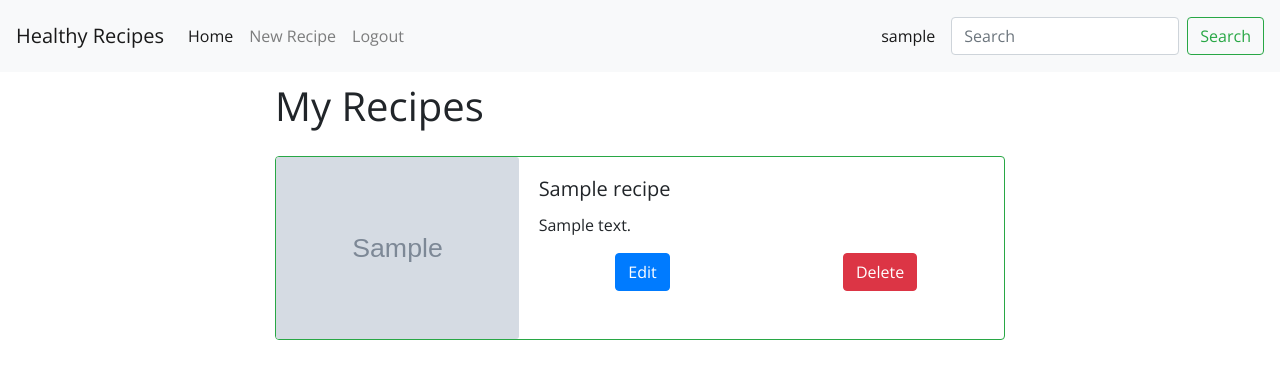
After one commit to gbronca/cookbook, a Flask app: template templates/user.html in a window 1280 px wide. The commit adds this page. Shown: the top 379 px of the page. Run offline with Flask 2, Linux system fonts and the light colour scheme; the template is opened without the code that fills it: most values are stand-ins (such as "Sample title", 1, 10 or a date in 2020); grey boxes marked "Sample" are stand-in pictures; some libraries are stand-ins or nearby versions.

Commit message:
Created user page and list all users recipes

```diff
--- a/app.py
+++ b/app.py
@@ -235,6 +235,16 @@ def load_recipes(recipe_id):
     return render_template('recipes.html', username=username, recipe=recipe)
 
 
+@app.route('/user')
+def user():
+    username = get_user()
+
+    user_recipes = recipes.find({'user_id': ObjectId(username['_id'])})
+
+    return render_template('user.html', username=username, user_recipes=user_recipes)
+
+
+
 @app.route('/logout')
 def logout():
     session.pop('username', None)
--- a/static/css/style.css
+++ b/static/css/style.css
@@ -22,6 +22,13 @@
 .new-recipe-header {
     font-size: 2.5rem;
     padding: 20px 0;
+}
+
+/* Recipe */
+
+.recipe-image {
+    max-width: 100%;
+    padding-bottom: 10px;
 }
 
 /* Register */
@@ -113,7 +120,6 @@
     padding: 3%;
 }
 
-
 /* Media Queries */
 
 @media screen and (min-width: 568px) {
--- a/templates/_nav.html
+++ b/templates/_nav.html
@@ -31,9 +31,13 @@
         </ul>
         {% if username %}
         <span class="navbar-text">
-            <a class="nav-link " href="#"> {{ username.username }}</a>
+            <a class="nav-link " href="{{ url_for('user') }}"> {{ username.username }}</a>
         </span>
         {% endif %}
+        <form class="form-inline my-2 my-lg-0">
+            <input class="form-control mr-sm-2" type="search" placeholder="Search" aria-label="Search">
+            <button class="btn btn-outline-success my-2 my-sm-0" type="submit">Search</button>
+        </form>
     </div>
 </nav>
 
--- /dev/null
+++ b/templates/user.html
@@ -0,0 +1,45 @@
+{% extends 'base.html' %}
+{% from '_nav.html' import show_links %}
+
+{% block title %}{{ username.username }}{% endblock %}
+
+{% block nav %}
+{{ show_links(username) }}
+{% endblock %}
+{% block content %}
+<div class="row justify-content-center">
+    <div class="col-sm-12 col-md-8">
+        <div class="register-header">
+            <h1>My Recipes</h1>
+        </div>
+    </div>
+
+    <div class="col-sm-12 col-md-8">
+        {% for recipe in user_recipes %}
+        <div class="card border-success mb-3 mt-2">
+            <div class="row no-gutters">
+                <div class="col-md-4">
+                    <img src="{{ url_for('file', image=recipe['image']) }}" class="card-img" alt="{{ recipe.name }}">
+                </div>
+                <div class="col-md-8">
+                    <div class="card-body">
+                        <h5 class="card-title">{{ recipe.name|truncate(50, True) }}</h5>
+                        <p class="card-text">{{ recipe.description|truncate(150, True) }}</p>
+                        <div class="row text-center">
+                            <div class="col-6">
+                                <a href="{{ url_for('recipe', recipe_id=recipe['_id']) }}"
+                                    class="btn btn-primary">Edit</a>
+                            </div>
+                            <div class="col-6">
+                                <a href="{{ url_for('recipe', recipe_id=recipe['_id']) }}"
+                                    class="btn btn-danger">Delete</a>
+                            </div>
+                        </div>
+                    </div>
+                </div>
+            </div>
+        </div>
+        {% endfor %}
+    </div>
+</div>
+{% endblock %}
```
Also changed, not shown: templates/login.html (+9 -3 lines), templates/new-recipe.html (+18 -16 lines), templates/recipe.html (+4 -3 lines), templates/register.html (+5 -6 lines).
